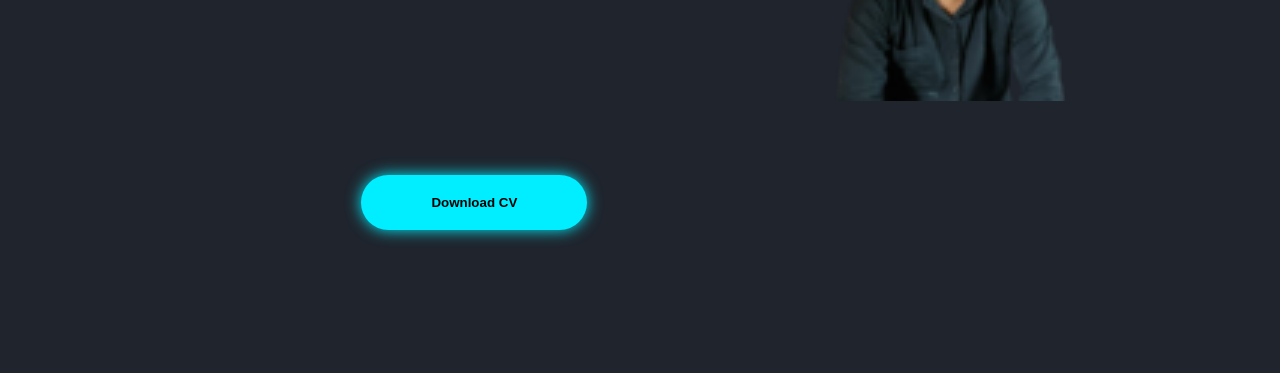
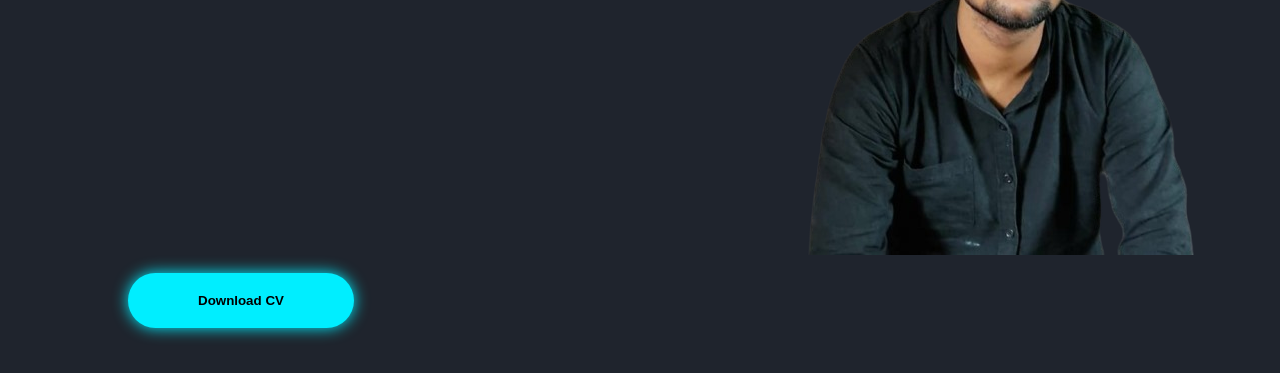
Before and after one commit to AbhishekCS3459/myportfolio.github.io, a plain HTML site: page index.html in a window 1280 px wide. Shown: the part 427-800 px from the top of the page. Drawn offline with nearby package versions, Linux system fonts and the light colour scheme.

Commit message:
changed the inline css

```diff
--- a/index.html
+++ b/index.html
@@ -30,8 +30,8 @@
            <br/>
           <button class="btn">Download CV</button>
       </div>
-      <div class="hero_img">
-        <img src="chai (2).png" alt="Chaitanya Chirag"/>
+      <div class="hero_img" style="display: flex; justify-content: center; margin-left: 50%;">
+        <img class='profile' style="object-fit: cover;" src="chatniya-removebg-preview.png" alt="Chaitanya Chirag"/>
       </div>
  </div>
 
--- a/style.css
+++ b/style.css
@@ -56,6 +56,9 @@ body
     align-items: center;
 
 }
+/* changes  */
+
+
 .info-side h3
 {
     font-size: 30px;
```
Also changed, not shown: chatniya-removebg-preview.png (added), chatniya.jpg (added).
